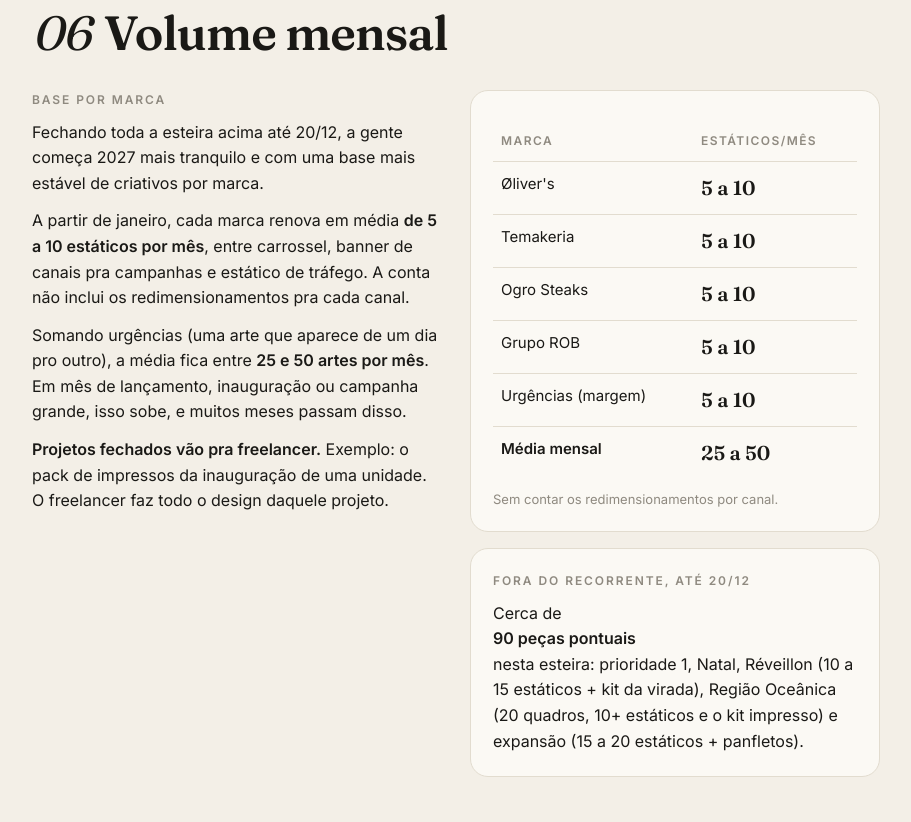
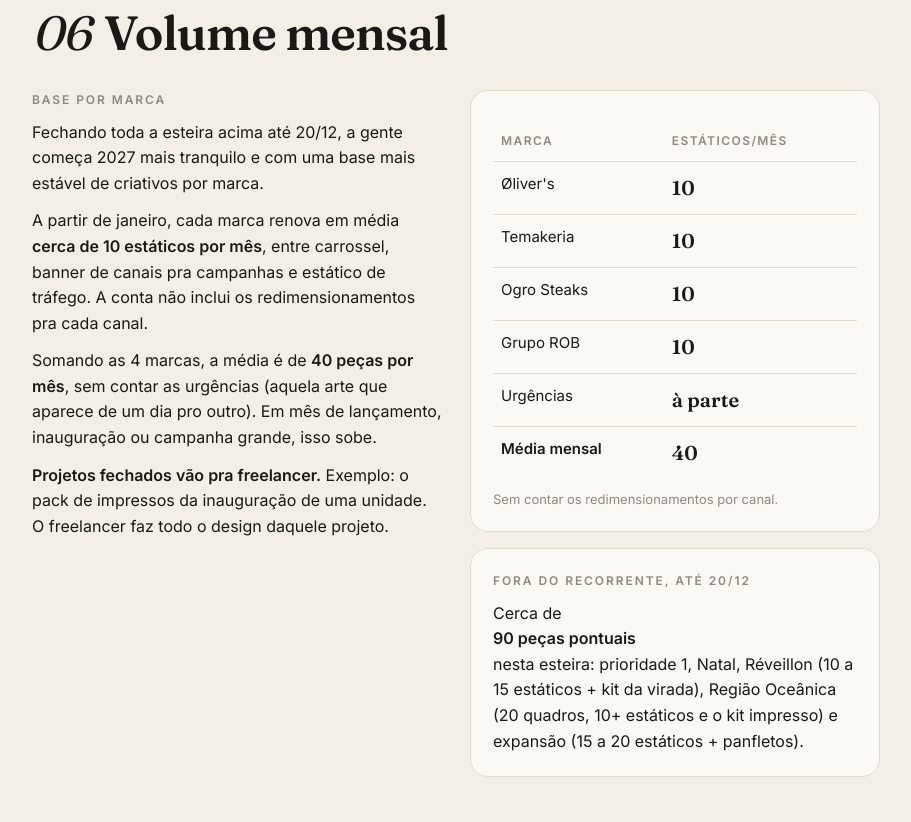
Before and after one commit to dev-seven7/esteira-design-fim-de-ano, a plain HTML site: page index.html in a window 1280 px wide. Shown: the part 5478-6300 px from the top of the page, without its empty margins (184-1095 px from the left). Drawn offline with Linux system fonts and the light colour scheme.

Commit message:
Esteira: média mensal de 40 peças
Co-Authored-By: Claude Opus 5.5 <noreply@anthropic.com>

```diff
--- a/index.html
+++ b/index.html
@@ -303,8 +303,8 @@
         <div class="block">
           <h3>Base por marca</h3>
           <p>Fechando toda a esteira acima até 20/12, a gente começa 2027 mais tranquilo e com uma base mais estável de criativos por marca.</p>
-          <p>A partir de janeiro, cada marca renova em média <strong>de 5 a 10 estáticos por mês</strong>, entre carrossel, banner de canais pra campanhas e estático de tráfego. A conta não inclui os redimensionamentos pra cada canal.</p>
-          <p>Somando urgências (uma arte que aparece de um dia pro outro), a média fica entre <strong>25 e 50 artes por mês</strong>. Em mês de lançamento, inauguração ou campanha grande, isso sobe, e muitos meses passam disso.</p>
+          <p>A partir de janeiro, cada marca renova em média <strong>cerca de 10 estáticos por mês</strong>, entre carrossel, banner de canais pra campanhas e estático de tráfego. A conta não inclui os redimensionamentos pra cada canal.</p>
+          <p>Somando as 4 marcas, a média é de <strong>40 peças por mês</strong>, sem contar as urgências (aquela arte que aparece de um dia pro outro). Em mês de lançamento, inauguração ou campanha grande, isso sobe.</p>
           <p><strong>Projetos fechados vão pra freelancer.</strong> Exemplo: o pack de impressos da inauguração de uma unidade. O freelancer faz todo o design daquele projeto.</p>
         </div>
       </div>
@@ -313,12 +313,12 @@
           <table>
             <thead><tr><th>Marca</th><th>Estáticos/mês</th></tr></thead>
             <tbody>
-              <tr><td>Øliver's</td><td class="num">5 a 10</td></tr>
-              <tr><td>Temakeria</td><td class="num">5 a 10</td></tr>
-              <tr><td>Ogro Steaks</td><td class="num">5 a 10</td></tr>
-              <tr><td>Grupo ROB</td><td class="num">5 a 10</td></tr>
-              <tr><td>Urgências (margem)</td><td class="num">5 a 10</td></tr>
-              <tr class="total"><td>Média mensal</td><td class="num">25 a 50</td></tr>
+              <tr><td>Øliver's</td><td class="num">10</td></tr>
+              <tr><td>Temakeria</td><td class="num">10</td></tr>
+              <tr><td>Ogro Steaks</td><td class="num">10</td></tr>
+              <tr><td>Grupo ROB</td><td class="num">10</td></tr>
+              <tr><td>Urgências</td><td class="num">à parte</td></tr>
+              <tr class="total"><td>Média mensal</td><td class="num">40</td></tr>
             </tbody>
           </table>
           <p style="margin:10px 0 0;font-size:13px;color:var(--faint)">Sem contar os redimensionamentos por canal.</p>
@@ -339,7 +339,7 @@
     <div class="deliv" style="margin-top:24px">
       <ul>
         <li><span class="ic">1</span><div><strong>Até 20/12: toda a esteira acima entregue</strong><span class="d">Cerca de 90 peças pontuais: prioridade 1, Natal, Réveillon, Região Oceânica e expansão. Isso inclui o que vai pra gráfica pro começo do ano, já que gráficas e fornecedores entram em recesso.</span></div></li>
-        <li><span class="ic">2</span><div><strong>A partir de janeiro: 25 a 50 artes por mês</strong><span class="d">De 5 a 10 estáticos por marca, mais as urgências, sem contar os redimensionamentos. Em mês de lançamento, inauguração ou campanha grande, o volume passa disso.</span></div></li>
+        <li><span class="ic">2</span><div><strong>A partir de janeiro: média de 40 peças por mês</strong><span class="d">Cerca de 10 estáticos por marca, sem contar urgências e redimensionamentos. Em mês de lançamento, inauguração ou campanha grande, o volume sobe.</span></div></li>
         <li><span class="ic">3</span><div><strong>Projetos fechados vão pra freelancer</strong><span class="d">Packs de impressos de inauguração e campanhas grandes vão por projeto, com um freelancer fazendo todo o design.</span></div></li>
         <li><span class="ic">4</span><div><strong>A definir</strong><span class="d">Como executar as peças acima: freela, IA/agente e quem opera cada frente.</span></div></li>
       </ul>
```
